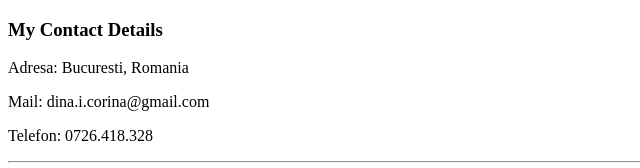
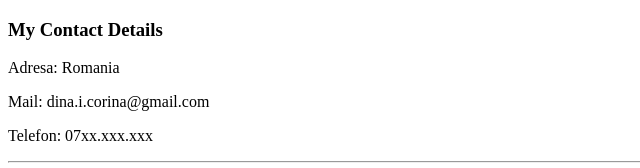
Before and after one commit to Muse02/CV, a plain HTML site: page contact.html in a window 1280 px wide. Shown: the top 168 px of the page, 0-640 px from the left. Drawn offline with Linux system fonts and the light colour scheme.

Commit message:
Update contact.html

```diff
--- a/contact.html
+++ b/contact.html
@@ -8,9 +8,9 @@
 
 <body>
   <h3>My Contact Details</h3>
-  <p>Adresa: Bucuresti, Romania</p>
+  <p>Adresa: Romania</p>
   <p>Mail: dina.i.corina@gmail.com</p>
-  <p>Telefon: 0726.418.328</p>
+  <p>Telefon: 07xx.xxx.xxx</p>
   <hr>
   <form action="mailto:dina.i.corina@gmail.com" method="post" enctype="text/plain">
     <label>Your Name:</label>
```
